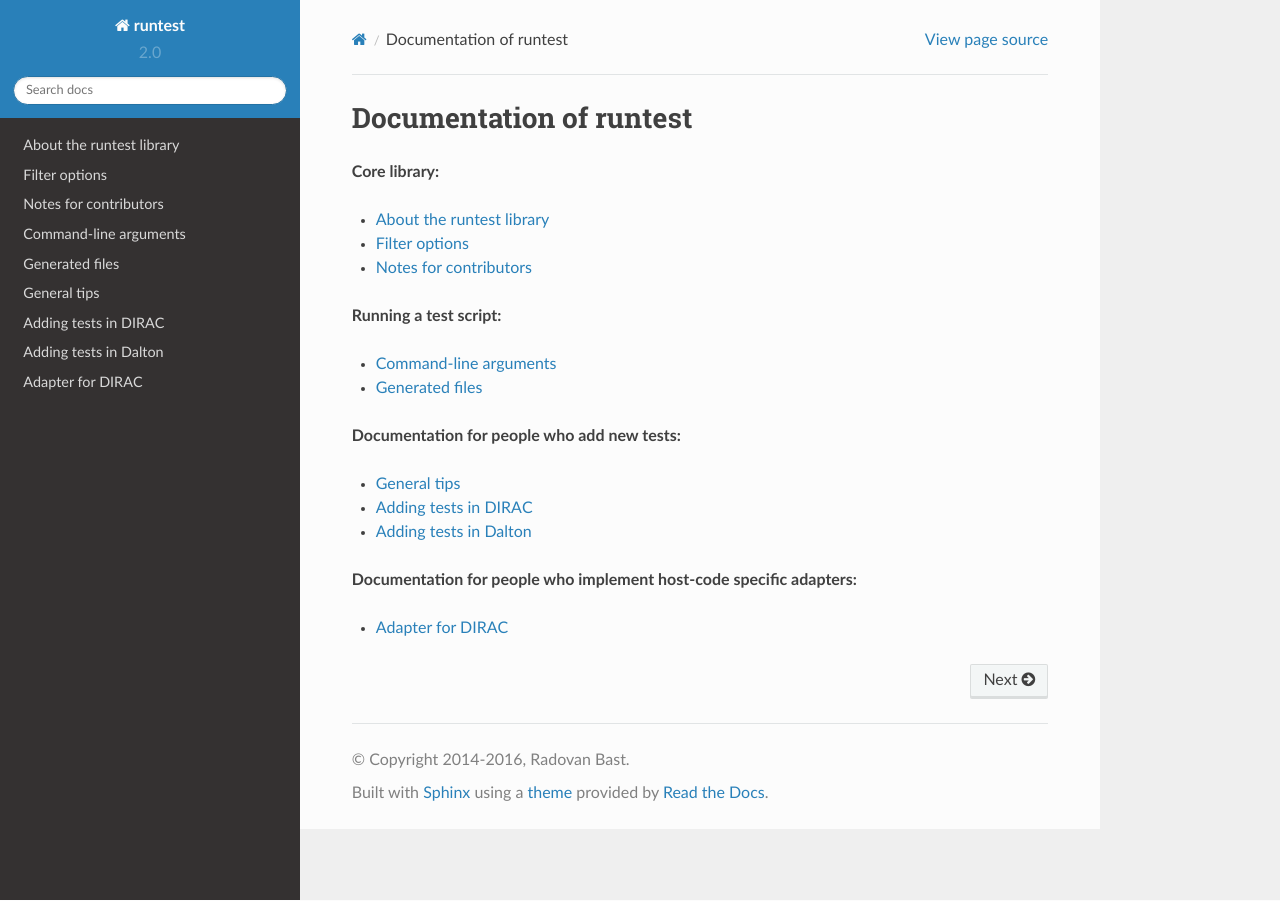
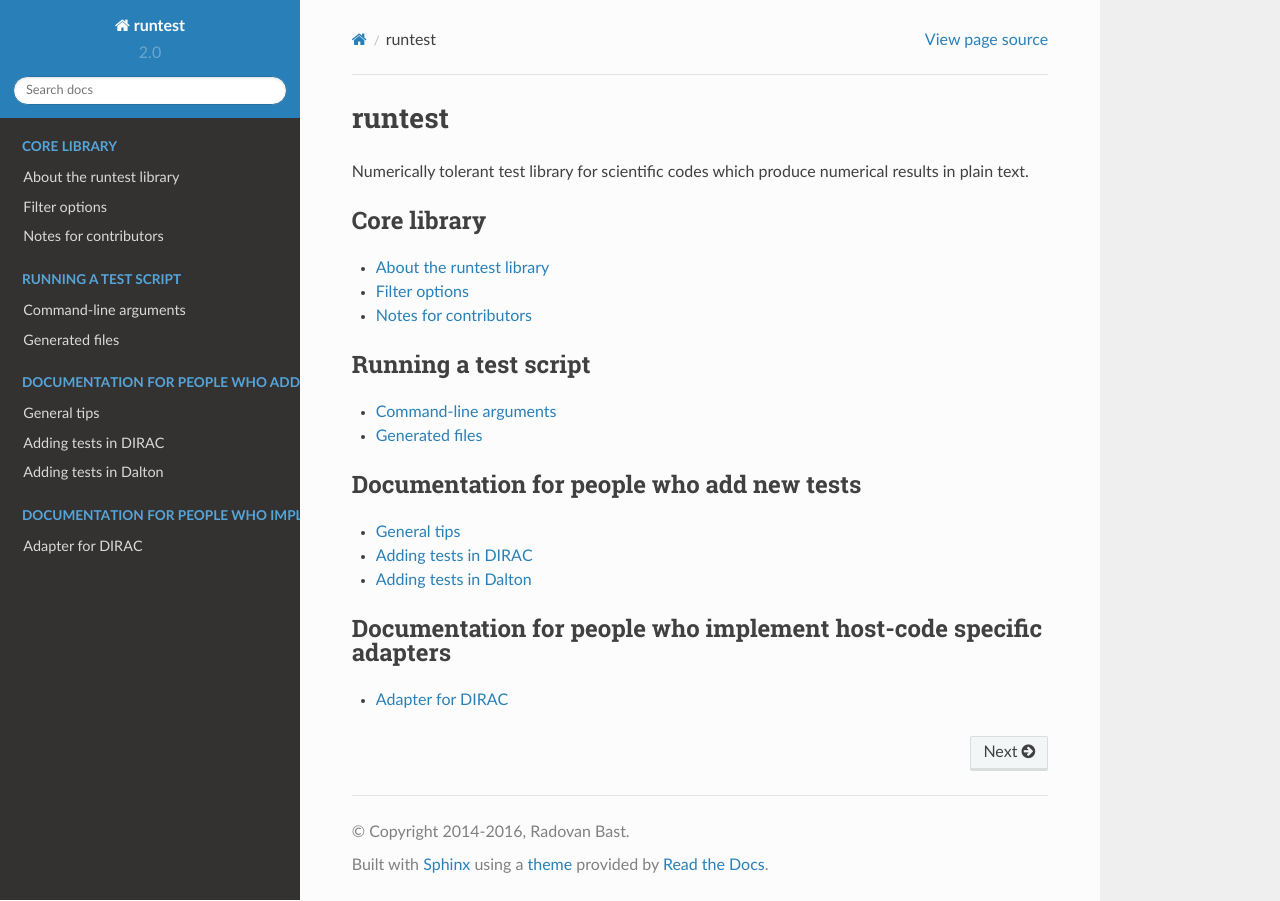
Before and after one commit to bast/runtest, a Sphinx documentation site: the page built from doc/index.rst, in a window 1280 px wide. Built offline with Sphinx 7.4.7 and the Read the Docs theme 2.0.0, drawn with Linux system fonts in a browser that asks for light colours.

Commit message:
easier browsing

```diff
--- a/doc/index.rst
+++ b/doc/index.rst
@@ -1,40 +1,39 @@
 
 
-Documentation of runtest
-========================
+runtest
+=======
 
-**Core library:**
+Numerically tolerant test library for scientific codes which produce numerical results in plain text.
+
 
 .. toctree::
    :maxdepth: 1
+   :caption: Core library
 
    main
    filter_options
    contributing
 
 
-**Running a test script:**
-
 .. toctree::
    :maxdepth: 1
+   :caption: Running a test script
 
    command_line_arguments
    generated_files
 
 
-**Documentation for people who add new tests:**
-
 .. toctree::
    :maxdepth: 1
+   :caption: Documentation for people who add new tests
 
    adding_tests/general
    adding_tests/dirac
    adding_tests/dalton
 
 
-**Documentation for people who implement host-code specific adapters:**
-
 .. toctree::
    :maxdepth: 1
+   :caption: Documentation for people who implement host-code specific adapters
 
    adapters/dirac
```
